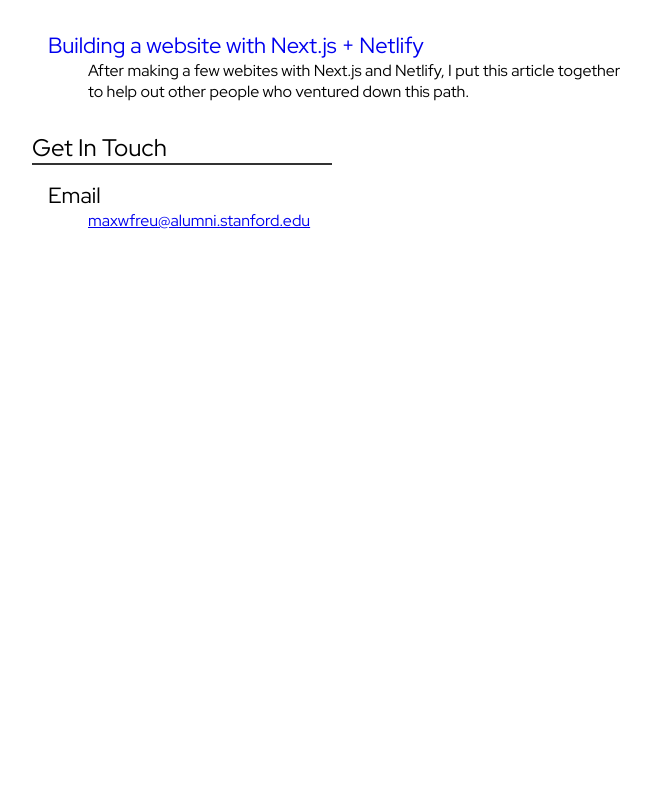
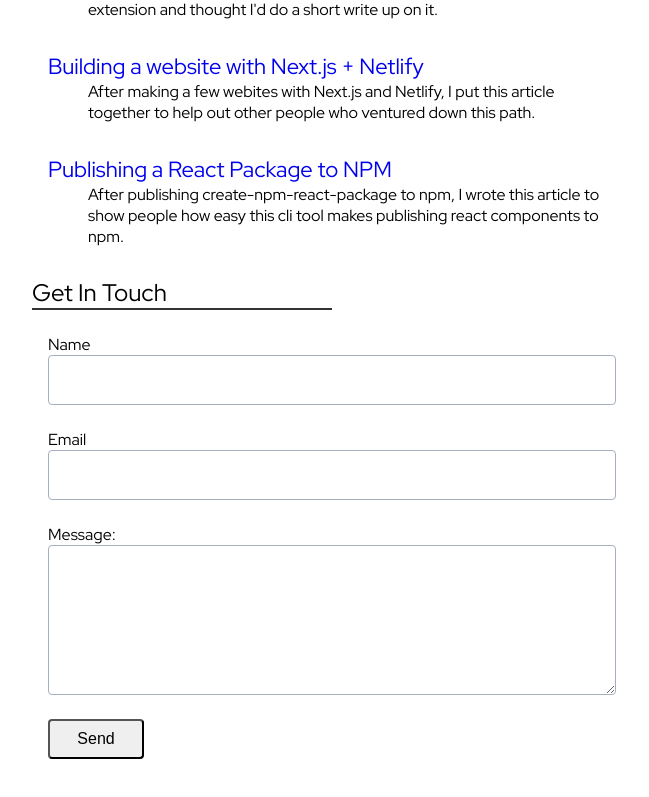
Before and after one commit to maxwfreu/My-Website, a Next.js app: page / in a window 1280 px wide. Shown: the part 1349-2146 px from the top of the page, without its empty margins (308-957 px from the left). Before the commit the page ends 1628 px from the top, so only its background shows below. Built offline with nearby package versions, Linux system fonts and the light colour scheme.

Commit message:
Adding medium article, adding contact form

```diff
--- /dev/null
+++ b/components/ContactForm/index.js
@@ -0,0 +1,34 @@
+import React, { useState } from 'react';
+import '../../static/styles/contact-form.scss';
+
+const ContactForm = () => {
+  const [didContact, setDidContact] = useState(false);
+  if (didContact) {
+    return (
+      <div>
+        <p>Message Sent! 🎉</p>
+        Thanks for reaching out. I'll get back to you as soon as I can :)
+      </div>
+    )
+  }
+  return (
+    <form className="contact-form" name="contact" method="POST" netlify-honeypot="gotcha" data-netlify="true">
+      <div className="gotcha">
+        <label>Don’t fill this out if you're human: <input name="gotcha" /></label>
+      </div>
+      <div>
+        <label>Name <input type="text" name="name" required /></label>
+      </div>
+      <div>
+        <label>Email <input type="email" name="email" required /></label>
+      </div>
+      <div>
+        <label>Message: <textarea name="message" required></textarea></label>
+      </div>
+      <div>
+        <button type="submit" onSubmit={() => setDidContact(true)}>Send</button>
+      </div>
+    </form>
+  );
+}
+export default ContactForm;
--- a/pages/index.js
+++ b/pages/index.js
@@ -1,6 +1,7 @@
 import React from 'react';
 import DescriptiveSection from '../components/DescriptiveSection';
 import Projects from '../components/Projects';
+import ContactForm from '../components/ContactForm';
 import '../static/styles/index.scss';
 
 const Home = () => (
@@ -28,17 +29,16 @@ const Home = () => (
         <dd>
           After making a few webites with Next.js and Netlify, I put this article together to help out other people who ventured down this path.
         </dd>
+        <dt>
+          <a href="https://medium.com/@mfreundlich1/publishing-a-react-package-to-npm-4885dcbd02ac" target="_blank" rel="noopener noreferrer">Publishing a React Package to NPM</a>
+        </dt>
+        <dd>
+          After publishing create-npm-react-package to npm, I wrote this article to show people how easy this cli tool makes publishing react components to npm.
+        </dd>
       </dl>
     </DescriptiveSection>
     <DescriptiveSection title="Get In Touch" identifier="contact">
-      <dl>
-        <dt>Email</dt>
-        <dd>
-          <a href="mailto:maxwfreu@alumni.stanford.edu" aria-label="Email">
-            maxwfreu@alumni.stanford.edu
-          </a>
-        </dd>
-      </dl>
+      <ContactForm />
     </DescriptiveSection>
   </div>
 );
--- a/static/styles/constants.scss
+++ b/static/styles/constants.scss
@@ -1,6 +1,7 @@
 // Colors
 $blue: #0aa0d9;
 $gray: #2d3033;
+$lightGray: #a4b0be;
 $offwhite: #f8faff;
 $black: #000;
 $white: #fff;
--- /dev/null
+++ b/static/styles/contact-form.scss
@@ -0,0 +1,35 @@
+@import 'constants';
+
+.contact-form {
+  label {
+    display: flex;
+    flex-direction: column;
+    margin-top: $scale * 3;
+  }
+
+  input,
+  textarea {
+    border: 1px solid $lightGray;
+    border-radius: 4px;
+    font-size: 16px;
+    height: 50px;
+  }
+
+  textarea {
+    height: 150px;
+  }
+
+  button {
+    border-radius: 4px;
+    font-size: 16px;
+    height: $scale * 5;
+    margin-top: $scale * 3;
+    width: $scale * 12;
+
+    &:hover {
+      background-color: $black;
+      color: $white;
+      cursor: pointer;
+    }
+  }
+}
--- a/static/styles/descriptive-section.scss
+++ b/static/styles/descriptive-section.scss
@@ -30,5 +30,6 @@
 
   .descriptive-section-inner {
     padding-left: $scale * 2;
+    padding-right: $scale * 2;
   }
 }
--- a/static/styles/index.scss
+++ b/static/styles/index.scss
@@ -36,3 +36,11 @@ p {
   margin-bottom: 1rem;
   margin-top: 0;
 }
+
+.content a {
+  color: rgb(0, 0, 238) !important;
+}
+
+.gotcha {
+  display: none;
+}
```
Also changed, not shown: static/images/Screen Shot 2019-03-01 at 3.31.46 PM.png (deleted).
